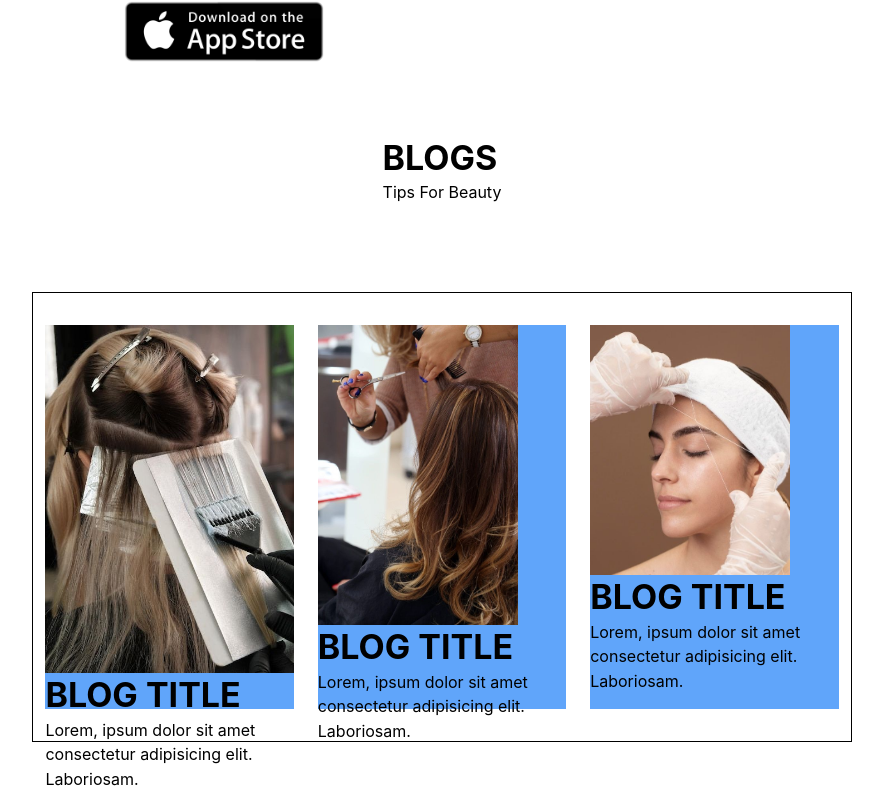
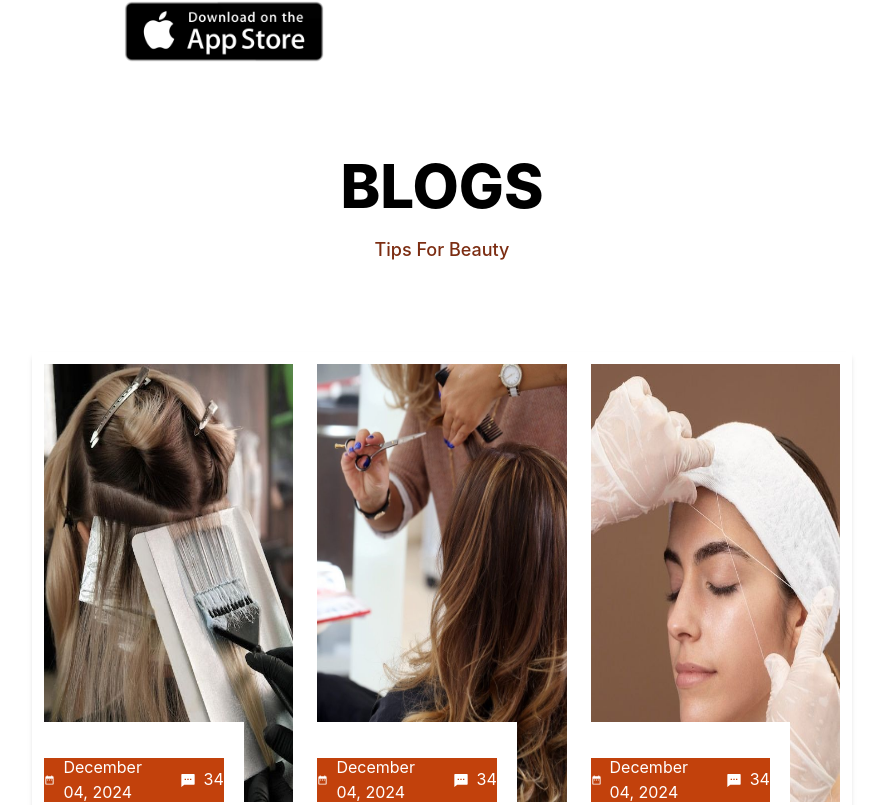
Before and after one commit to sandrayeboahAE/jumiaclone, a Next.js app: page /homepage in a window 1280 px wide. Shown: the part 175-980 px from the top of the page, without its empty margins (198-1081 px from the left). Built offline with nearby package versions, Linux system fonts and the light colour scheme.

Commit message:
designed blog posts

```diff
--- a/src/components/Blogs.jsx
+++ b/src/components/Blogs.jsx
@@ -1,66 +1,76 @@
 import { Carousel } from "@mantine/carousel";
 import { Text, Title } from "@mantine/core";
+import { MdDateRange } from "react-icons/md";
+import { RiMessage2Fill } from "react-icons/ri";
 import Image from "next/image";
+import Link from "next/link";
 
 const Blogs = () => {
+  const blogPosts = [
+    {
+      image: "/saloon-image-1.jpeg",
+      date: "December 04, 2024",
+      number: "34",
+      title: "BLOG TITLE",
+      details:
+        "Lorem, ipsum dolor sit amet consectetur adipisicing elit. Laboriosam.",
+    },
+    {
+      image: "/saloon-image-2.jpeg",
+      date: "December 04, 2024",
+      number: "34",
+      title: "BLOG TITLE",
+      details:
+        "Lorem, ipsum dolor sit amet consectetur adipisicing elit. Laboriosam.",
+    },
+    {
+      image: "/saloon-image-3.jpeg",
+      date: "December 04, 2024",
+      number: "34",
+      title: "BLOG TITLE",
+      details:
+        "Lorem, ipsum dolor sit amet consectetur adipisicing elit. Laboriosam.",
+    },
+  ];
+
   return (
     <div className="flex flex-col gap-2 justify-center items-center align-middle w-[80%] m-auto">
-      <div>
-        <Title className="m-5">BLOGS</Title>
-        <Text>Tips For Beauty</Text>
+      <div className="flex flex-col justify-center align-middle items-center">
+        <p className="font-extrabold text-6xl m-5">BLOGS</p>
+        <p className="font-medium text-lg text-orange-900">Tips For Beauty</p>
       </div>
-      <div className="flex flex-row w-[80%] mx-auto my-20 items-center border border-black h-[450px]">
-        <div className="bg-blue-400 w-96 h-96 m-3">
-          <div>
-            <Image
-              src="/saloon-image-1.jpeg"
+      <div className="flex flex-row w-[80%] mx-auto my-20 border-0 shadow-md border-black h-[650px]">
+        {blogPosts.map((blogPost) => (
+          <div className="w-96 m-3">
+            <div className="w-full h-[70%]  relative mb-3">
+              <img
+                src={blogPost.image}
                 alt="saloon image"
-              width="400"
-              height="200"
+                className="w-full h-[100%]"
               />
+              <div className="bg-white  w-[80%] h-20 absolute bottom-0 left-0">
+                <div className="static">
+                  <Link href={"/blog"}>
+                    <div className="bg-orange-700 w-[90%] h-11 absolute bottom-0 left-0 flex align-middle text-white gap-3 justify-center items-center">
+                      <div className="flex align-middle gap-2 justify-center items-center">
+                        <MdDateRange />
+                        <Text>{blogPost.date}</Text>
                       </div>
-          <div>
-            <Title>BLOG TITLE</Title>
-            <Text>
-              Lorem, ipsum dolor sit amet consectetur adipisicing elit.
-              Laboriosam.
-            </Text>
+                      <div className="flex align-middle gap-2 justify-center items-center">
+                        <RiMessage2Fill />
+                        <Text>{blogPost.number}</Text>
                       </div>
                     </div>
-        <div className="bg-blue-400 w-96 h-96 m-3">
-          <div>
-            <Image
-              src="/saloon-image-2.jpeg"
-              alt="saloon image"
-              width="200"
-              height="200"
-            />
-          </div>
-          <div>
-            <Title>BLOG TITLE</Title>
-            <Text>
-              Lorem, ipsum dolor sit amet consectetur adipisicing elit.
-              Laboriosam.
-            </Text>
+                  </Link>
                 </div>
               </div>
-        <div className="bg-blue-400 w-96 h-96 m-3">
-          <div>
-            <Image
-              src="/saloon-image-3.jpeg"
-              alt="saloon image"
-              width="200"
-              height="200"
-            />
             </div>
-          <div>
-            <Title>BLOG TITLE</Title>
-            <Text>
-              Lorem, ipsum dolor sit amet consectetur adipisicing elit.
-              Laboriosam.
-            </Text>
+            <div className="w-full h-40 flex flex-col gap-2">
+              <Title>{blogPost.title}</Title>
+              <Text>{blogPost.details}</Text>
             </div>
           </div>
+        ))}
       </div>
     </div>
   );
```
Lines whose indentation alone changed are shown as unchanged.
